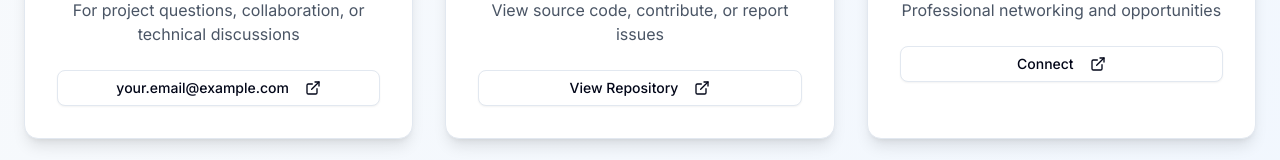
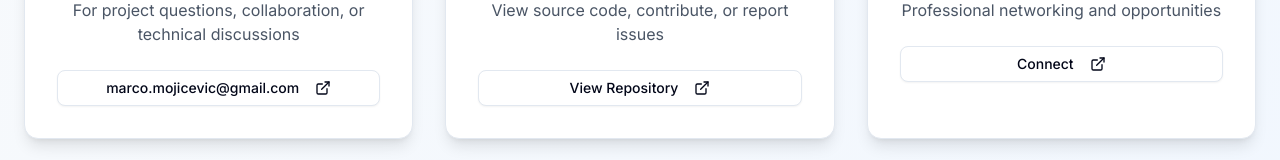
Before and after one commit to GiornoSolos/BrainTumorClassification, a Next.js app in the folder brain-tumor-classifier/: page /contact in a window 1280 px wide. Shown: the part 520-680 px from the top of the page. Built offline with nearby package versions, Linux system fonts and the light colour scheme.

Commit message:
Updated Contact details

```diff
--- a/brain-tumor-classifier/src/app/contact/page.tsx
+++ b/brain-tumor-classifier/src/app/contact/page.tsx
@@ -45,8 +45,8 @@ export default function ContactPage() {
                 For project questions, collaboration, or technical discussions
               </p>
               <Button variant="outline" asChild className="w-full">
-                <a href="mailto:your.email@example.com">
-                  your.email@example.com
+                <a href="mailto:marco.mojicevic@gmail.com">
+                  marco.mojicevic@gmail.com
                   <ExternalLink className="ml-2 h-4 w-4" />
                 </a>
               </Button>
@@ -65,7 +65,7 @@ export default function ContactPage() {
                 View source code, contribute, or report issues
               </p>
               <Button variant="outline" asChild className="w-full">
-                <a href="https://github.com/yourusername/BrainTumorClassification" target="_blank" rel="noopener noreferrer">
+                <a href="https://github.com/GiornoSolos/BrainTumorClassification/tree/main" target="_blank" rel="noopener noreferrer">
                   View Repository
                   <ExternalLink className="ml-2 h-4 w-4" />
                 </a>
```
